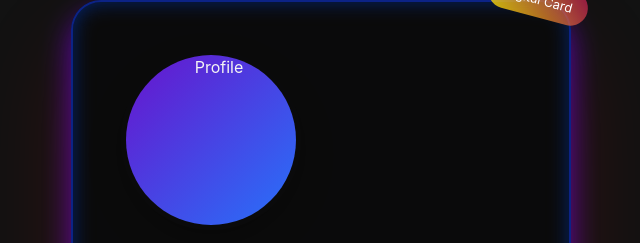
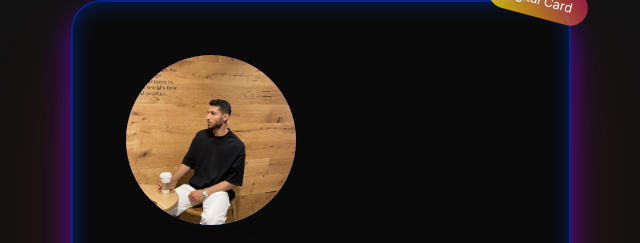
Before and after one commit to a114d/hamad, a plain HTML site: page index.html in a window 1280 px wide. Shown: the top 243 px of the page, without its empty margins (319-959 px from the left). Drawn offline with nearby package versions, Linux system fonts and the light colour scheme; the site is published under a folder, as on GitHub Pages, so addresses that start at the root find nothing.

Commit message:
Add files via upload
n

```diff
--- a/index.html
+++ b/index.html
@@ -165,7 +165,8 @@
     <div class="social-container" id="socialContainer">
         <div class="nfc-badge">Digital Card</div>
         <div class="profile-header">
-            <img src="/hamd.jpg" alt="Profile" class="profile-image">
+            <img src="./hamd.jpg" alt="Profile" class="profile-image">
+
             <div class="profile-details">
                 <h1 class="name">Hamad Al-Yousefi</h1>
                 <p class="tagline"> Engineer || Coffe Lover  </p>
```
